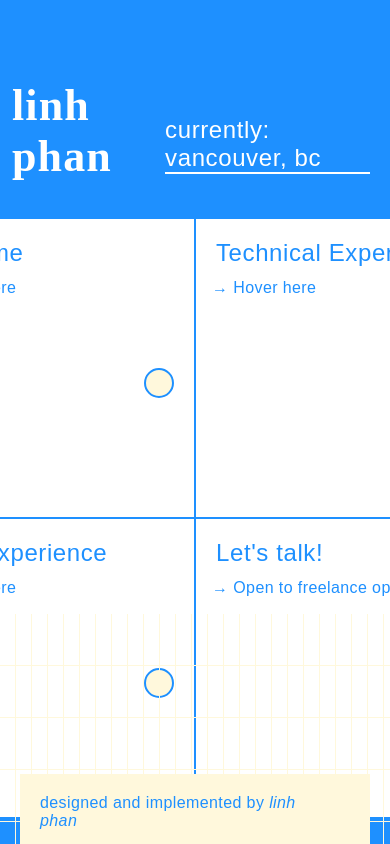
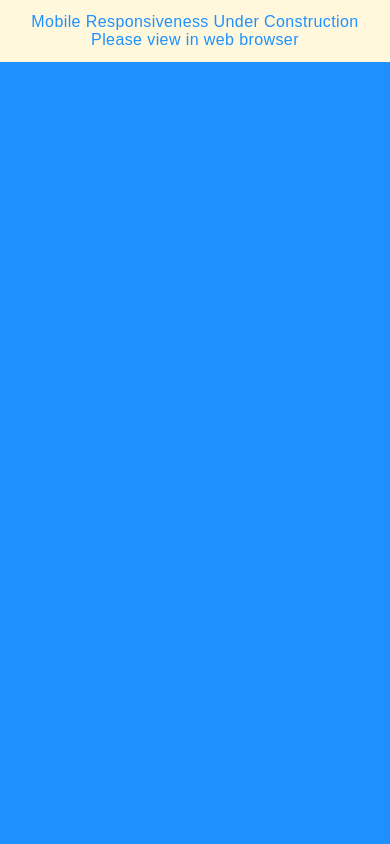
Before and after one commit to ltphan/portfolio, a plain HTML site: page index.html in a window 390 px wide. Drawn offline with Linux system fonts and the light colour scheme.

Commit message:
add warning sign that not able to view in mobile

```diff
--- a/index.html
+++ b/index.html
@@ -8,10 +8,16 @@
 <body>
     <header>
         <h1>linh phan</h1>
-        <h2>currently: vancouver, bc</h2>
+        <h2>new york / vancouver</h2>
     </header>
     <main>
+        <div class="mobile-warning">
+            <span>Mobile Responsiveness Under Construction</span>
+            <br><span>Please view in web browser</span>
+
+        </div>
         <section>
+
             <div class="articles-container">
                 <article class="slide down">
                     <div class="article-container">
--- a/styles.css
+++ b/styles.css
@@ -52,6 +52,33 @@ header h2:hover {
     border-bottom: 2px solid transparent;
 }
 
+.mobile-warning {
+    display: none;
+}
+
+@media (max-width: 768px) {
+    .mobile-warning {
+        display: block;
+        background-color: cornsilk;
+        color: dodgerblue;
+        padding: 0.8rem;
+        text-align: center;
+        font-size: 1rem;
+        margin-bottom: 2rem;
+    }
+
+    section {
+        display: none; /* Hide the portfolio grid */
+    }
+
+    header {
+        display: none; /* Hide the header */
+    }
+
+    footer {
+        display: none; /* You might want to hide the footer too */
+    }
+}
 
 .articles-container {
     display: grid;
@@ -196,10 +223,9 @@ header h2:hover {
     line-height: 1.6;
 }
 
-
 footer {
     background-image: linear-gradient(cornsilk 1px, transparent 1px), linear-gradient(to right, cornsilk 1px, transparent 1px);
-    background-size: 16px 52px; /* Example: Adjust these values */
+    background-size: 16px 52px;
     bottom: 0;
     background-position: -1px -1px;
     flex-direction: column;
```
